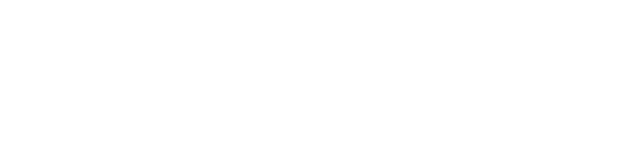
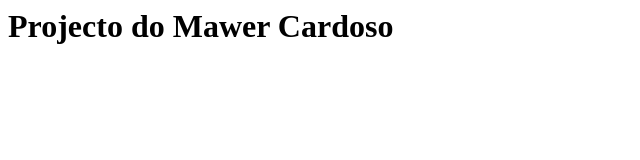
Before and after one commit to mawerc/curso-git, a plain HTML site: page index.html in a window 1280 px wide. Shown: the whole page, without its empty margins (0-640 px from the left). Drawn offline with Linux system fonts and the light colour scheme.

Commit message:
Adição do título da página

```diff
--- a/index.html
+++ b/index.html
@@ -2,5 +2,6 @@
 	<head>
 	</head>
 	<body>
+		<h1> Projecto do Mawer Cardoso </h1>
 	</body>
 </html>
```
